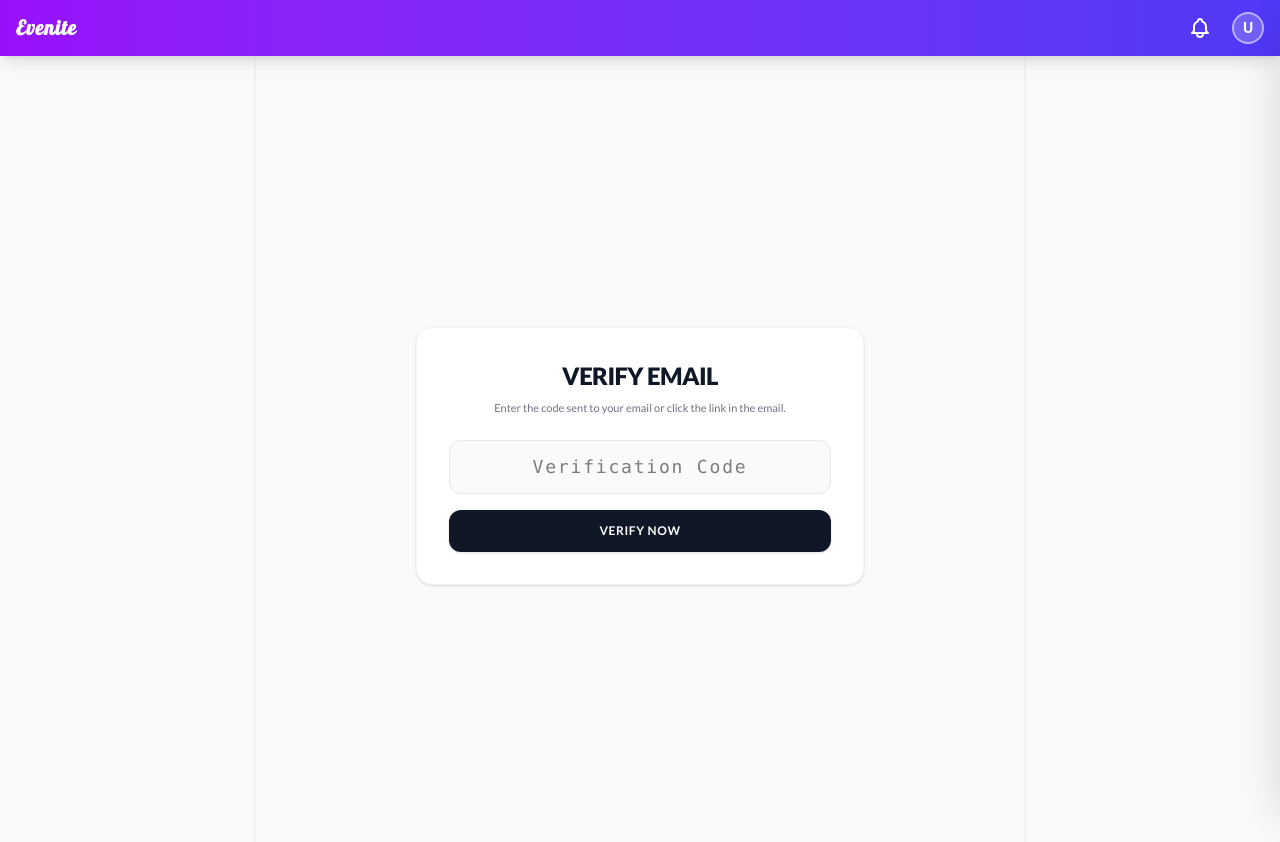
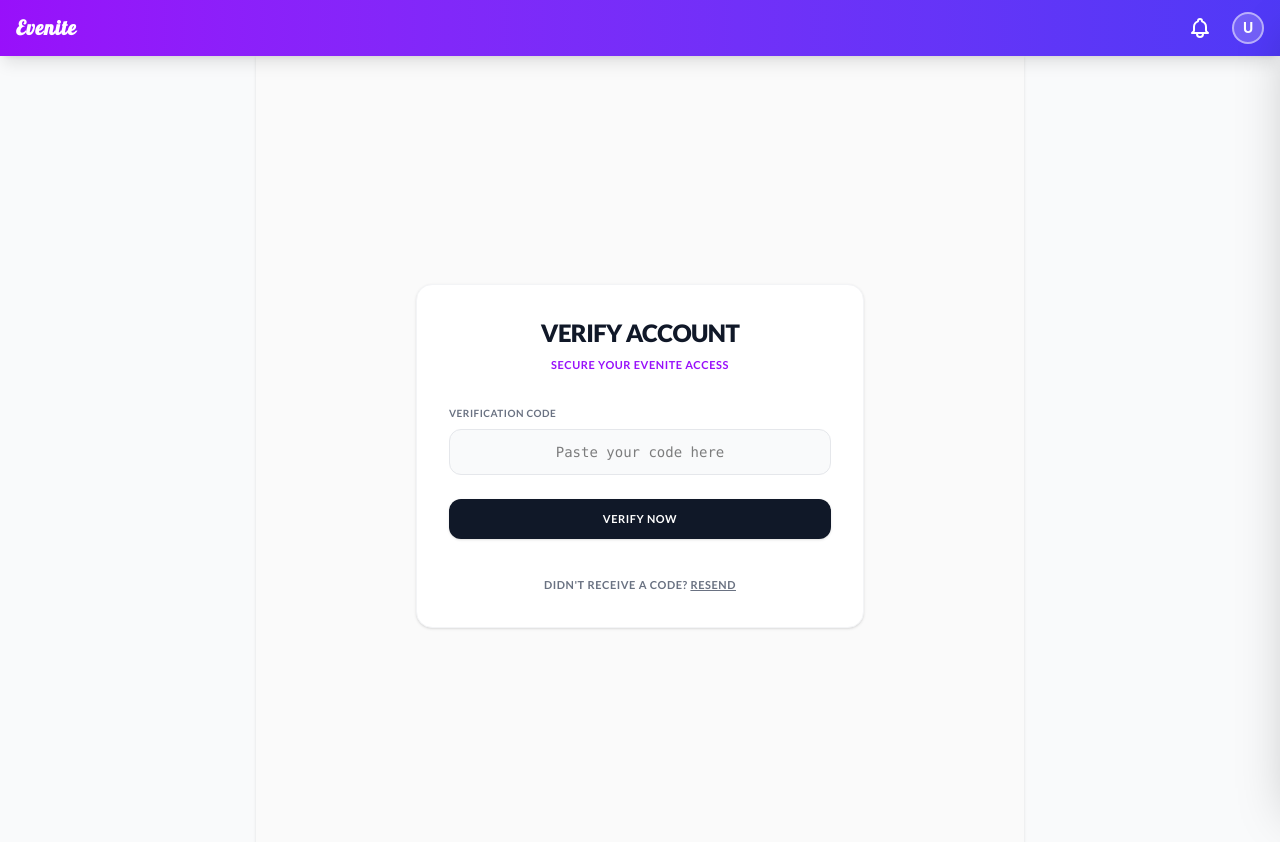
Before and after one commit to sawroryyin/evenite-frontend, a Vue app: page /verify-email in a window 1280 px wide. Shown: the top 842 px of the page. Built offline with nearby package versions, Linux system fonts and the light colour scheme; no server answers.

Commit message:
fix/modify role select view and verifiction view

```diff
--- a/src/views/auth/RoleSelectView.vue
+++ b/src/views/auth/RoleSelectView.vue
@@ -11,15 +11,15 @@ const selectRole = (role: 'PARTICIPANT' | 'ORGANIZER') => {
 <template>
   <div class="min-h-screen flex items-center justify-center bg-[#fafafa] font-['Lato'] px-4">
     <div class="max-w-xl w-full">
-      <h1 class="text-2xl font-black text-gray-900 uppercase tracking-tight mb-2 text-center">Choose Your Starting Role</h1>
-      <p class="text-[12px] text-gray-500 text-center mb-8 font-bold">Select how you want to start using Evenite. You can create the other profile later.</p>
+      <h1 class="text-2xl font-black text-gray-900 uppercase tracking-tight mb-2 text-center">Create Your Profile</h1>
+      <p class="text-[12px] text-gray-500 text-center mb-8 font-bold">Select which profile you want to create first to start using Evenite. You can add the other profile later.</p>
 
       <div class="grid md:grid-cols-2 gap-4">
         <div @click="selectRole('PARTICIPANT')" class="bg-white p-6 rounded-2xl shadow-sm border border-gray-100 hover:border-purple-300 cursor-pointer transition-all hover:-translate-y-1">
           <div class="w-12 h-12 bg-purple-100 text-purple-600 rounded-xl flex items-center justify-center mb-4">
             <svg class="w-6 h-6" fill="none" stroke="currentColor" viewBox="0 0 24 24"><path stroke-linecap="round" stroke-linejoin="round" stroke-width="2" d="M17 20h5v-2a3 3 0 00-5.356-1.857M17 20H7m10 0v-2c0-.656-.126-1.283-.356-1.857M7 20H2v-2a3 3 0 015.356-1.857M7 20v-2c0-.656.126-1.283.356-1.857m0 0a5.002 5.002 0 019.288 0M15 7a3 3 0 11-6 0 3 3 0 016 0zm6 3a2 2 0 11-4 0 2 2 0 014 0zM7 10a2 2 0 11-4 0 2 2 0 014 0z"></path></svg>
           </div>
-          <h2 class="text-lg font-bold text-gray-900 mb-1">Participant</h2>
+          <h2 class="text-lg font-bold text-gray-900 mb-1">Create Participant Profile</h2>
           <p class="text-[11px] text-gray-500">Discover events, register, and join the community discussions.</p>
         </div>
 
@@ -27,7 +27,7 @@ const selectRole = (role: 'PARTICIPANT' | 'ORGANIZER') => {
           <div class="w-12 h-12 bg-indigo-100 text-indigo-600 rounded-xl flex items-center justify-center mb-4">
             <svg class="w-6 h-6" fill="none" stroke="currentColor" viewBox="0 0 24 24"><path stroke-linecap="round" stroke-linejoin="round" stroke-width="2" d="M19 21V5a2 2 0 00-2-2H7a2 2 0 00-2 2v16m14 0h2m-2 0h-5m-9 0H3m2 0h5M9 7h1m-1 4h1m4-4h1m-1 4h1m-5 10v-5a1 1 0 011-1h2a1 1 0 011 1v5m-4 0h4"></path></svg>
           </div>
-          <h2 class="text-lg font-bold text-gray-900 mb-1">Organizer</h2>
+          <h2 class="text-lg font-bold text-gray-900 mb-1">Create Organizer Profile</h2>
           <p class="text-[11px] text-gray-500">Create events, manage registrations, and track attendance.</p>
         </div>
       </div>
--- a/src/views/auth/VerifyEmailView.vue
+++ b/src/views/auth/VerifyEmailView.vue
@@ -5,61 +5,160 @@ import api from '../../services/api'
 
 const route = useRoute()
 const router = useRouter()
+
+// State
 const tokenInput = ref('')
-const message = ref('')
-const isSuccess = ref(false)
+const emailInput = ref('')
+const message = ref({ text: '', type: 'success' })
 const isLoading = ref(false)
+const isResending = ref(false)
+const showResendForm = ref(false)
 
-const verify = async (tokenToVerify: string) => {
-  if (!tokenToVerify) return
+// Helper to show temporary messages
+const showMessage = (text: string, type: 'success' | 'error') => {
+  message.value = { text, type }
+  setTimeout(() => { message.value.text = '' }, 5000)
+}
+
+const verify = async () => {
+  if (!tokenInput.value) {
+    showMessage('Please enter a verification code.', 'error')
+    return
+  }
+
   isLoading.value = true
-  isSuccess.value = false
+  message.value.text = ''
 
   try {
-    // Ping the backend to verify the token
-    await api.post(`/auth/verify-email?token=${tokenToVerify}`)
+    await api.post(`/auth/verify-email?token=${tokenInput.value}`)
 
-    isSuccess.value = true
-    message.value = 'Email verified successfully! Redirecting to login...'
+    showMessage('Email verified successfully! Redirecting to login...', 'success')
 
-    // Redirect to login after 1.5 seconds so they can log in manually
+    // Redirect to login after 1.5 seconds
     setTimeout(() => {
       router.push('/auth/login')
     }, 1500)
 
   } catch (error: any) {
-    message.value = error.response?.data?.message || 'Invalid or expired token.'
+    showMessage(error.response?.data?.message || 'Invalid or expired token.', 'error')
   } finally {
     isLoading.value = false
   }
 }
 
+const resendCode = async () => {
+  if (!emailInput.value) {
+    showMessage('Please enter your email address.', 'error')
+    return
+  }
+
+  isResending.value = true
+  message.value.text = ''
+
+  try {
+    await api.post('/auth/resend-verification', { email: emailInput.value })
+    showMessage('Verification code resent! Please check your email.', 'success')
+    showResendForm.value = false // Switch back to the verify form
+  } catch (error: any) {
+    showMessage(error.response?.data?.message || 'Failed to resend verification code.', 'error')
+  } finally {
+    isResending.value = false
+  }
+}
+
 onMounted(() => {
   const urlToken = route.query.token as string
+  const urlEmail = route.query.email as string // Optional: in case you pass email from register page
+
+  if (urlEmail) {
+    emailInput.value = urlEmail
+  }
+
   if (urlToken) {
     tokenInput.value = urlToken
-    verify(urlToken)
+    verify() // Auto-verify if they clicked the link in their email
   }
 })
 </script>
 
 <template>
-  <div class="min-h-screen flex items-center justify-center bg-[#fafafa] font-['Lato'] px-4">
-    <div class="bg-white p-8 rounded-2xl shadow-sm border border-gray-100 max-w-md w-full text-center">
-      <h1 class="text-2xl font-black text-gray-900 uppercase tracking-tight mb-2">Verify Email</h1>
-      <p class="text-[11px] text-gray-500 mb-6">Enter the code sent to your email or click the link in the email.</p>
+  <div class="min-h-screen flex items-center justify-center bg-[#fafafa] font-['Lato'] px-4 py-8">
+    <div class="bg-white p-8 rounded-2xl shadow-sm border border-gray-100 max-w-md w-full">
 
-      <p v-if="message" class="mb-4 text-[11px] font-bold p-3 rounded-lg"
-         :class="isSuccess ? 'bg-green-50 text-green-700' : 'bg-red-50 text-red-700'">
-        {{ message }}
-      </p>
+      <div class="text-center mb-8">
+        <h1 class="text-2xl font-black text-gray-900 uppercase tracking-tight mb-2">Verify Account</h1>
+        <p class="text-[11px] font-bold text-purple-600 uppercase tracking-wider">
+          {{ showResendForm ? 'Resend Verification Code' : 'Secure your Evenite access' }}
+        </p>
+      </div>
 
-      <div class="flex flex-col gap-4">
-        <input v-model="tokenInput" type="text" placeholder="Verification Code" class="w-full px-4 py-3 bg-gray-50 border border-gray-200 rounded-xl text-center font-mono text-lg tracking-widest focus:outline-none focus:ring-2 focus:ring-purple-500 transition-all" />
-        <button @click="verify(tokenInput)" :disabled="isLoading || isSuccess" class="w-full bg-gray-900 text-white py-3 rounded-xl font-bold text-[12px] uppercase tracking-wider shadow-sm hover:bg-gray-800 disabled:opacity-50 transition-all">
-          {{ isLoading ? 'Verifying...' : 'Verify Now' }}
+      <div v-if="message.text" class="mb-6 text-[11px] font-bold p-3 rounded-lg text-center transition-all"
+           :class="message.type === 'success' ? 'bg-green-50 text-green-700 border border-green-100' : 'bg-red-50 text-red-700 border border-red-100'">
+        {{ message.text }}
+      </div>
+
+      <form v-if="!showResendForm" @submit.prevent="verify" class="flex flex-col gap-6">
+        <div>
+          <label class="block text-[10px] font-bold text-gray-500 uppercase tracking-wider mb-2">Verification Code</label>
+          <input
+            v-model="tokenInput"
+            type="text"
+            placeholder="Paste your code here"
+            required
+            class="w-full px-4 py-3 bg-gray-50 border border-gray-200 rounded-xl text-center font-mono text-sm focus:outline-none focus:ring-2 focus:ring-purple-500 transition-all"
+          />
+        </div>
+
+        <button
+          type="submit"
+          :disabled="isLoading || (message.text !== '' && message.type === 'success')"
+          class="w-full bg-gray-900 text-white py-3 rounded-xl font-bold text-[11px] uppercase tracking-wider shadow-sm hover:bg-gray-800 disabled:opacity-50 transition-all"
+        >
+          {{ isLoading ? 'VERIFYING...' : 'VERIFY NOW' }}
         </button>
-      </div>
+
+        <div class="text-center mt-2">
+          <button
+            type="button"
+            @click="showResendForm = true"
+            class="text-[11px] font-bold text-gray-500 hover:text-purple-600 transition-colors uppercase tracking-wider"
+          >
+            Didn't receive a code? <span class="underline">Resend</span>
+          </button>
+        </div>
+      </form>
+
+      <form v-else @submit.prevent="resendCode" class="flex flex-col gap-6">
+        <div>
+          <label class="block text-[10px] font-bold text-gray-500 uppercase tracking-wider mb-2">Email Address</label>
+          <input
+            v-model="emailInput"
+            type="email"
+            placeholder="student@university.edu"
+            required
+            class="w-full px-4 py-3 bg-gray-50 border border-gray-200 rounded-xl text-sm focus:outline-none focus:ring-2 focus:ring-purple-500 transition-all"
+          />
+        </div>
+
+        <button
+          type="submit"
+          :disabled="isResending"
+          class="w-full bg-linear-to-r from-purple-600 to-indigo-600 hover:from-purple-700 hover:to-indigo-700 text-white py-3 rounded-xl font-bold text-[11px] uppercase tracking-wider shadow-sm disabled:opacity-50 transition-all"
+        >
+          {{ isResending ? 'SENDING...' : 'RESEND CODE' }}
+        </button>
+
+        <div class="text-center mt-2">
+          <button
+            type="button"
+            @click="showResendForm = false"
+            class="text-[11px] font-bold text-gray-500 hover:text-gray-900 transition-colors uppercase tracking-wider"
+          >
+            &larr; Back to Verification
+          </button>
+        </div>
+      </form>
+
     </div>
   </div>
 </template>
```
